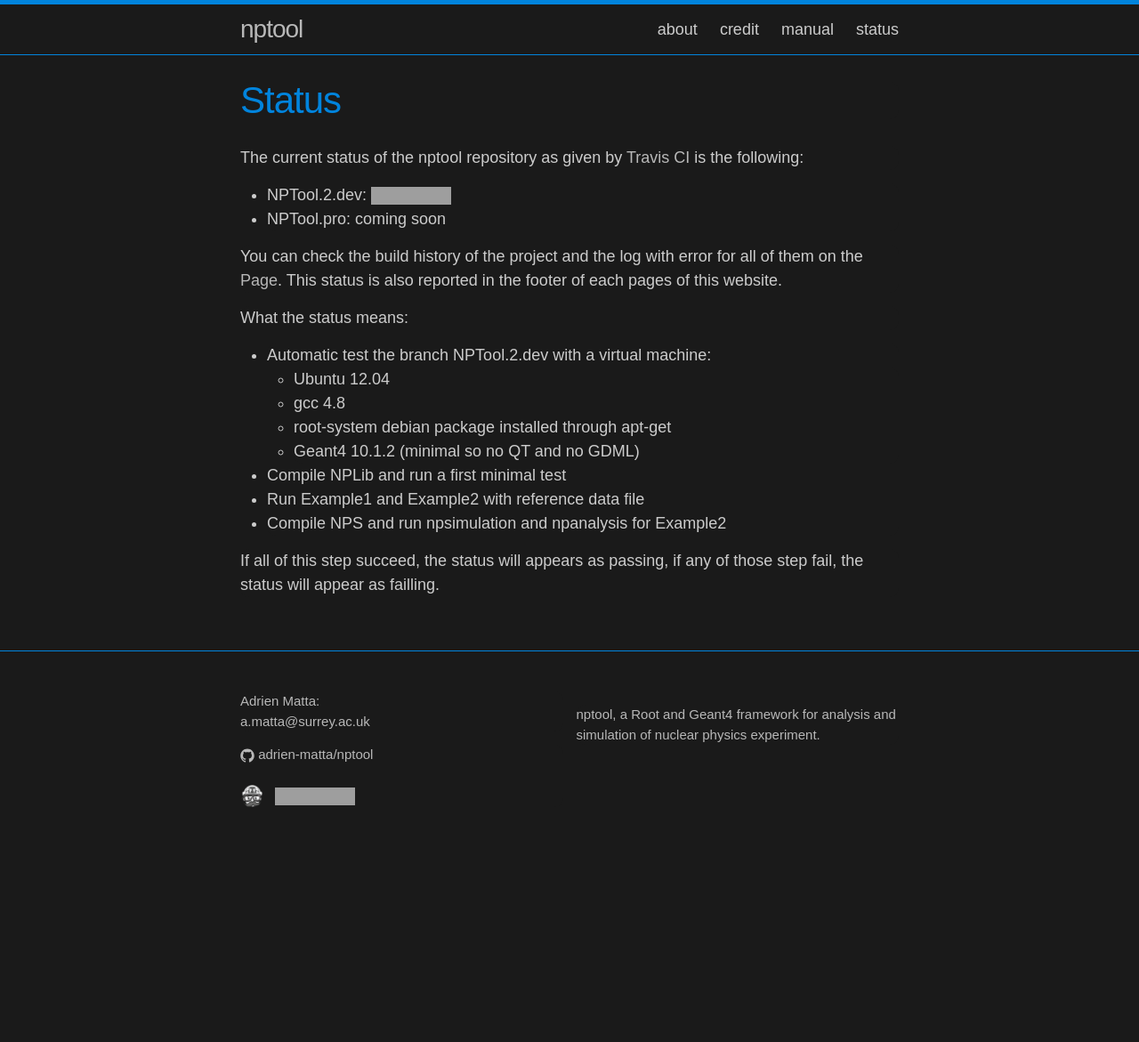
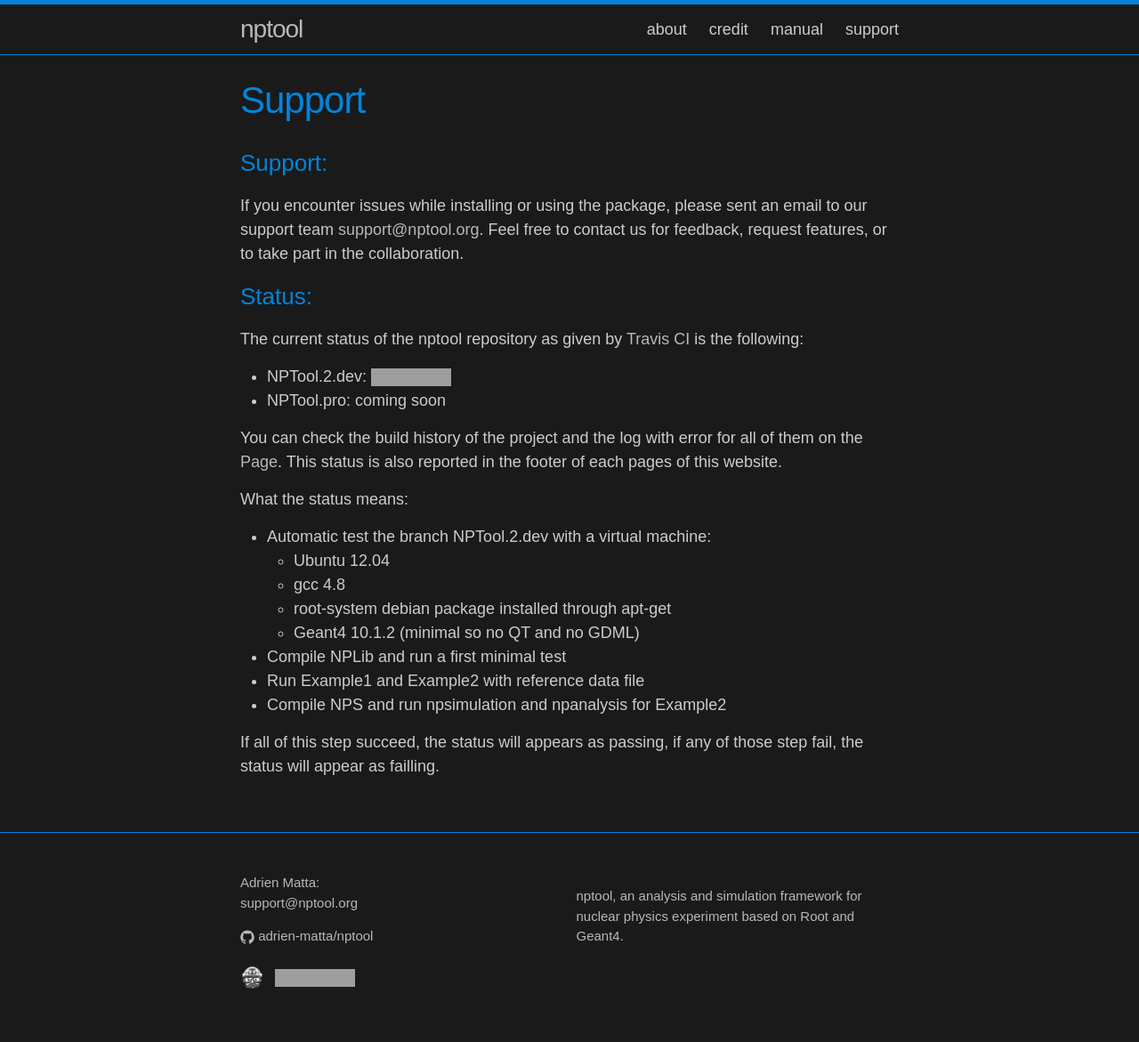
Before and after one commit to adrien-matta/nptool, a Jekyll site: the page built from support.md, in a window 1280 px wide. Shown: the whole page at 89% size. Built offline with Jekyll 4.4.1, drawn with Linux system fonts in a browser that asks for light colours; some web fonts are replaced; before the commit the page ends 967 px from its top, so only the background shows below that; grey boxes are pictures that could not be loaded.

Commit message:
* Updating website with new support email

```diff
--- a/_config.yml
+++ b/_config.yml
@@ -1,12 +1,12 @@
 # Site settings
 title: nptool
-email: a.matta@surrey.ac.uk
+email: support@nptool.org
 description: > # this means to ignore newlines until "baseurl:"
-  nptool, a Root and Geant4 framework for analysis and simulation of nuclear physics experiment.
+  nptool, an analysis and simulation framework for nuclear physics experiment based on Root and Geant4.
 
 baseurl: "" # the subpath of your site, e.g. /blog/
-url: "http://nptool.org" # the base hostname & protocol for your site
-#url: "" # use this line when using jekyll serve to preview locally
+#url: "http://nptool.org" # the base hostname & protocol for your site
+url: "" # use this line when using jekyll serve to preview locally
 
 github_username: adrien-matta/nptool
 
--- a/status.md
+++ b/support.md
@@ -1,9 +1,16 @@
 ---
 layout: manual
-title: Status
-permalink: /status/
+title: Support
+permalink: /support/
 show_in_nav: true
 ---
+
+<h3> Support: </h3>
+
+If you encounter issues while installing or using the package, please sent an email to our support team <mailto:support@nptool.org>. Feel free to contact us for feedback, request features, or to take part in the collaboration.
+
+
+<h3> Status: </h3>
 
 The current status of the nptool repository as given by [Travis CI][travis] is the following:
 
@@ -27,5 +34,6 @@ What the status means:
 
 If all of this step succeed, the status will appears as passing, if any of those step fail, the status will appear as failling.
 
+
 [build-log]: https://travis-ci.org/adrien-matta/nptool/builds
 [travis]: https://travis-ci.org/
```
Also changed, not shown: _manual/paris.md (+1 -1 lines).
